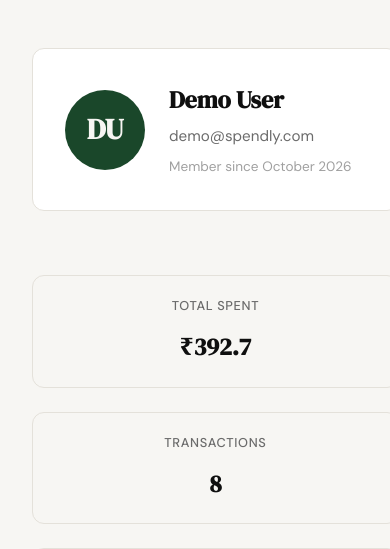
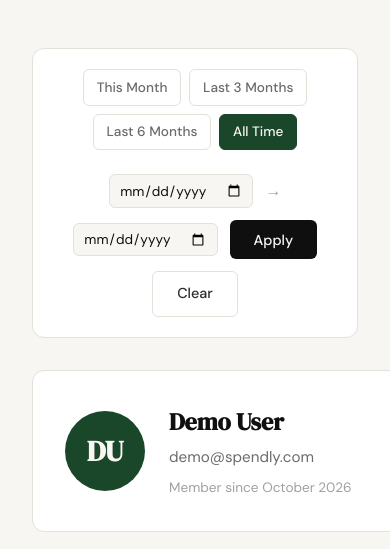
Before and after one commit to Adi17200/expense-tracker-claude-code, a Flask app: page /profile in a window 390 px wide. Shown: the part 237-786 px from the top of the page. Run offline with Flask 3, Linux system fonts and the light colour scheme; a user stored in the database is signed in; data comes from the database, SQL or seed files in the repository.

Commit message:
add date-range filter to profile page

```diff
--- a/app.py
+++ b/app.py
@@ -1,7 +1,8 @@
-from flask import Flask, render_template, request, redirect, url_for, session
+from flask import Flask, render_template, request, redirect, url_for, session, flash
 from werkzeug.security import generate_password_hash, check_password_hash
 from database.db import init_db, seed_db, get_db
 from database.queries import get_summary_stats, get_recent_transactions, get_category_breakdown, get_user_by_id
+from datetime import datetime, timedelta
 
 
 app = Flask(__name__)
@@ -102,16 +103,55 @@ def profile():
 
     user_id = session["user_id"]
 
+    # Date filter handling
+    date_from = request.args.get("date_from")
+    date_to = request.args.get("date_to")
+
+    if date_from and date_to:
+        try:
+            datetime.strptime(date_from, "%Y-%m-%d")
+            datetime.strptime(date_to, "%Y-%m-%d")
+            if date_from > date_to:
+                flash("Start date must be before end date.")
+                date_from, date_to = None, None
+        except ValueError:
+            date_from, date_to = None, None
+
     # Fetch real user data
     user = get_user_by_id(user_id)
     if not user:
         return redirect(url_for("login"))
 
-    stats = get_summary_stats(user_id)
-    transactions = get_recent_transactions(user_id)
-    categories = get_category_breakdown(user_id)
+    stats = get_summary_stats(user_id, date_from, date_to)
+    transactions = get_recent_transactions(user_id, date_from=date_from, date_to=date_to)
+    categories = get_category_breakdown(user_id, date_from, date_to)
 
-    return render_template("profile.html", user=user, stats=stats, transactions=transactions, categories=categories)
+    # Compute preset dates for the template
+    today = datetime.now().date()
+    first_of_month = today.replace(day=1).strftime("%Y-%m-%d")
+    this_month_from = first_of_month
+    this_month_to = today.strftime("%Y-%m-%d")
+
+    last_3m_from = (today - timedelta(days=90)).strftime("%Y-%m-%d")
+    last_3m_to = today.strftime("%Y-%m-%d")
+
+    last_6m_from = (today - timedelta(days=180)).strftime("%Y-%m-%d")
+    last_6m_to = today.strftime("%Y-%m-%d")
+
+    return render_template(
+        "profile.html",
+        user=user,
+        stats=stats,
+        transactions=transactions,
+        categories=categories,
+        date_from=date_from,
+        date_to=date_to,
+        presets={
+            "this_month": (this_month_from, this_month_to),
+            "last_3m": (last_3m_from, last_3m_to),
+            "last_6m": (last_6m_from, last_6m_to),
+        }
+    )
 
 
 @app.route("/expenses/add")
--- a/database/queries.py
+++ b/database/queries.py
@@ -28,41 +28,82 @@ def get_user_by_id(user_id):
     finally:
         conn.close()
 
-def get_recent_transactions(user_id, limit=10):
-
+def get_user_by_id(user_id):
     """
-    Fetches the most recent transactions for a given user.
+    Fetches a user's profile details by their ID.
     """
     conn = get_db()
     try:
-        cursor = conn.execute(
-            "SELECT date, description, category, amount FROM expenses WHERE user_id = ? ORDER BY date DESC LIMIT ?",
-            (user_id, limit)
-        )
+        row = conn.execute(
+            "SELECT name, email, created_at FROM users WHERE id = ?",
+            (user_id,)
+        ).fetchone()
+
+        if not row:
+            return None
+
+        # Format created_at (YYYY-MM-DD HH:MM:SS) to "Month YYYY"
+        created_date = datetime.strptime(row['created_at'], '%Y-%m-%d %H:%M:%S')
+        member_since = created_date.strftime('%B %Y')
+
+        return {
+            "name": row['name'],
+            "email": row['email'],
+            "member_since": member_since,
+            "initials": "".join([n[0].upper() for n in row['name'].split()])
+        }
+    finally:
+        conn.close()
+
+def get_recent_transactions(user_id, limit=10, date_from=None, date_to=None):
+
+    """
+    Fetches the most recent transactions for a given user, optionally filtered by date.
+    """
+    conn = get_db()
+    try:
+        query = "SELECT date, description, category, amount FROM expenses WHERE user_id = ?"
+        params = [user_id]
+
+        if date_from and date_to:
+            query += " AND date BETWEEN ? AND ?"
+            params.extend([date_from, date_to])
+
+        query += " ORDER BY date DESC LIMIT ?"
+        params.append(limit)
+
+        cursor = conn.execute(query, tuple(params))
         rows = cursor.fetchall()
         # Convert sqlite3.Row objects to dictionaries
         return [dict(row) for row in rows]
     finally:
         conn.close()
 
-def get_summary_stats(user_id):
+def get_summary_stats(user_id, date_from=None, date_to=None):
     """
-    Fetches total spent, transaction count, and the top spending category for a user.
+    Fetches total spent, transaction count, and the top spending category for a user, optionally filtered by date.
     """
     conn = get_db()
     try:
+        # Base where clause
+        where_clause = "WHERE user_id = ?"
+        params = [user_id]
+        if date_from and date_to:
+            where_clause += " AND date BETWEEN ? AND ?"
+            params.extend([date_from, date_to])
+
         # Total Spent
-        res_total = conn.execute("SELECT SUM(amount) FROM expenses WHERE user_id = ?", (user_id,)).fetchone()
+        res_total = conn.execute(f"SELECT SUM(amount) FROM expenses {where_clause}", tuple(params)).fetchone()
         total_spent = res_total[0] if res_total[0] is not None else 0.0
 
         # Transaction Count
-        res_count = conn.execute("SELECT COUNT(*) FROM expenses WHERE user_id = ?", (user_id,)).fetchone()
+        res_count = conn.execute(f"SELECT COUNT(*) FROM expenses {where_clause}", tuple(params)).fetchone()
         count = res_count[0] if res_count[0] is not None else 0
 
         # Top Category
         res_cat = conn.execute(
-            "SELECT category FROM expenses WHERE user_id = ? GROUP BY category ORDER BY SUM(amount) DESC LIMIT 1",
-            (user_id,)
+            f"SELECT category FROM expenses {where_clause} GROUP BY category ORDER BY SUM(amount) DESC LIMIT 1",
+            tuple(params)
         ).fetchone()
         top_category = res_cat[0] if res_cat and res_cat[0] else "—"
 
@@ -74,15 +115,21 @@ def get_summary_stats(user_id):
     finally:
         conn.close()
 
-def get_category_breakdown(user_id):
+def get_category_breakdown(user_id, date_from=None, date_to=None):
     """
-    Calculates the spending breakdown by category for a given user.
+    Calculates the spending breakdown by category for a given user, optionally filtered by date.
     """
     conn = get_db()
     try:
+        where_clause = "WHERE user_id = ?"
+        params = [user_id]
+        if date_from and date_to:
+            where_clause += " AND date BETWEEN ? AND ?"
+            params.extend([date_from, date_to])
+
         cursor = conn.execute(
-            "SELECT category, SUM(amount) as total FROM expenses WHERE user_id = ? GROUP BY category ORDER BY total DESC",
-            (user_id,)
+            f"SELECT category, SUM(amount) as total FROM expenses {where_clause} GROUP BY category ORDER BY total DESC",
+            tuple(params)
         )
         rows = cursor.fetchall()
 
--- a/static/css/style.css
+++ b/static/css/style.css
@@ -532,10 +532,7 @@ a { color: inherit; text-decoration: none; }
     color: var(--ink-faint);
 }
 
-/* ------------------------------------------------------------------ */
-/* Profile Page                                                            */
-/* ------------------------------------------------------------------ */
-
+/* Profile Page */
 .profile-container {
     max-width: var(--max-width);
     margin: 0 auto;
@@ -557,6 +554,68 @@ a { color: inherit; text-decoration: none; }
 .profile-header p {
     color: var(--ink-muted);
     font-size: 1.1rem;
+}
+
+/* Filter Bar */
+.filter-bar {
+    display: flex;
+    justify-content: space-between;
+    align-items: center;
+    gap: 2rem;
+    margin-bottom: 2rem;
+    padding: 1.25rem;
+    background: var(--paper-card);
+    border: 1px solid var(--border);
+    border-radius: var(--radius-md);
+    flex-wrap: wrap;
+}
+
+.preset-group {
+    display: flex;
+    gap: 0.5rem;
+    flex-wrap: wrap;
+}
+
+.preset-btn {
+    padding: 0.4rem 0.8rem;
+    font-size: 0.85rem;
+    font-weight: 500;
+    color: var(--ink-muted);
+    border: 1px solid var(--border);
+    border-radius: var(--radius-sm);
+    transition: all 0.2s;
+}
+
+.preset-btn:hover {
+    color: var(--ink);
+    border-color: var(--ink-faint);
+}
+
+.preset-btn.active {
+    background: var(--accent);
+    color: var(--paper);
+    border-color: var(--accent);
+}
+
+.custom-range-form {
+    display: flex;
+    align-items: center;
+    gap: 0.75rem;
+}
+
+.form-input-date {
+    padding: 0.4rem 0.6rem;
+    font-size: 0.85rem;
+    border: 1px solid var(--border);
+    border-radius: var(--radius-sm);
+    font-family: var(--font-body);
+    color: var(--ink);
+    background: var(--paper);
+}
+
+.range-sep {
+    color: var(--ink-faint);
+    font-weight: bold;
 }
 
 .profile-grid {
@@ -745,6 +804,18 @@ a { color: inherit; text-decoration: none; }
     .stats-grid {
         grid-template-columns: 1fr;
     }
+    .filter-bar {
+        flex-direction: column;
+        align-items: stretch;
+        gap: 1.5rem;
+    }
+    .preset-group {
+        justify-content: center;
+    }
+    .custom-range-form {
+        justify-content: center;
+        flex-wrap: wrap;
+    }
 }
 
 
--- a/templates/profile.html
+++ b/templates/profile.html
@@ -8,6 +8,28 @@
         <h1>Your Profile</h1>
         <p>Manage your spending and account details</p>
     </header>
+
+    <!-- Date Filter Bar -->
+    <div class="filter-bar">
+        <div class="preset-group">
+            <a href="{{ url_for('profile', date_from=presets.this_month[0], date_to=presets.this_month[1]) }}"
+               class="preset-btn {{ 'active' if date_from == presets.this_month[0] }}">This Month</a>
+            <a href="{{ url_for('profile', date_from=presets.last_3m[0], date_to=presets.last_3m[1]) }}"
+               class="preset-btn {{ 'active' if date_from == presets.last_3m[0] }}">Last 3 Months</a>
+            <a href="{{ url_for('profile', date_from=presets.last_6m[0], date_to=presets.last_6m[1]) }}"
+               class="preset-btn {{ 'active' if date_from == presets.last_6m[0] }}">Last 6 Months</a>
+            <a href="{{ url_for('profile') }}"
+               class="preset-btn {{ 'active' if not date_from }}">All Time</a>
+        </div>
+
+        <form class="custom-range-form" method="GET">
+            <input type="date" name="date_from" value="{{ date_from or '' }}" class="form-input-date">
+            <span class="range-sep">&rarr;</span>
+            <input type="date" name="date_to" value="{{ date_to or '' }}" class="form-input-date">
+            <button type="submit" class="btn-primary">Apply</button>
+            <a href="{{ url_for('profile') }}" class="btn-ghost">Clear</a>
+        </form>
+    </div>
 
     <div class="profile-grid">
         <!-- User Info Card -->
```
Also changed, not shown: .claude/specs/06-date-filter-profile-page.md (added).
